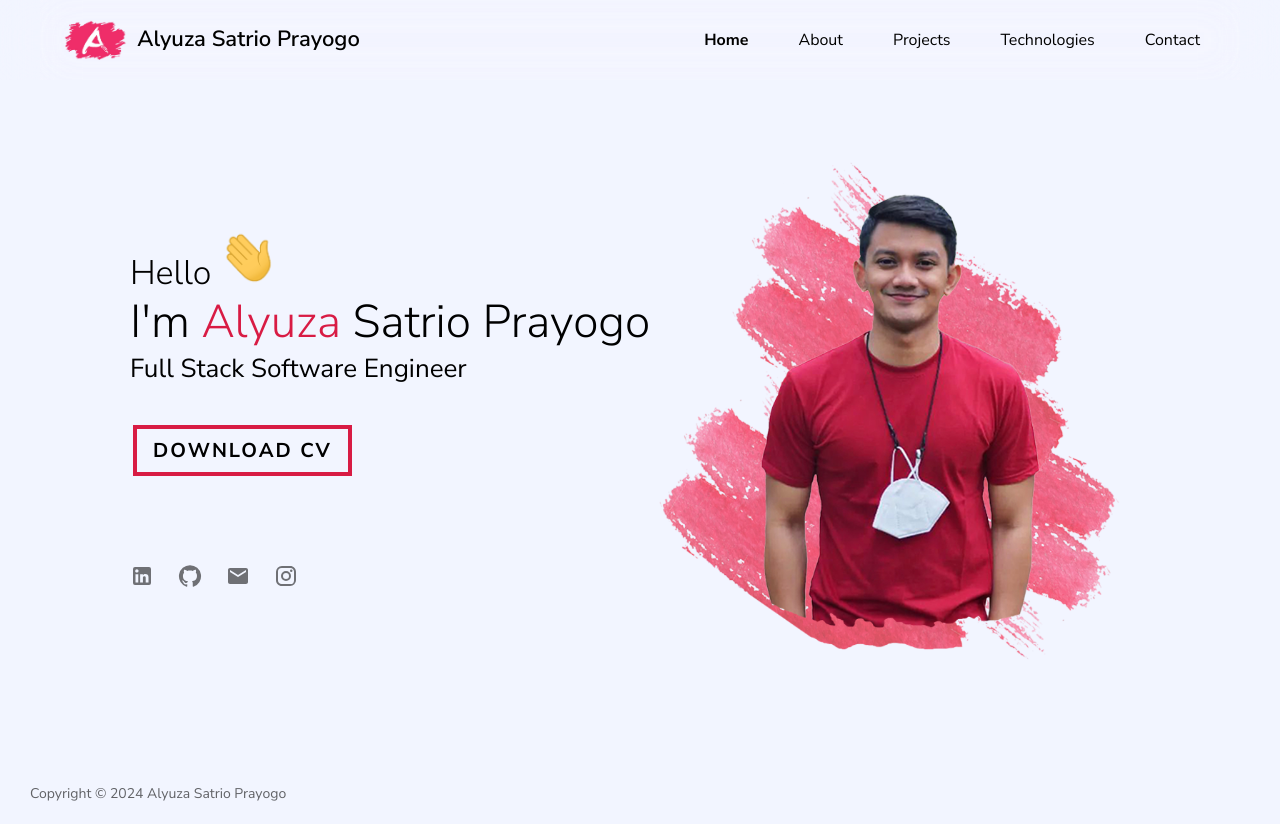
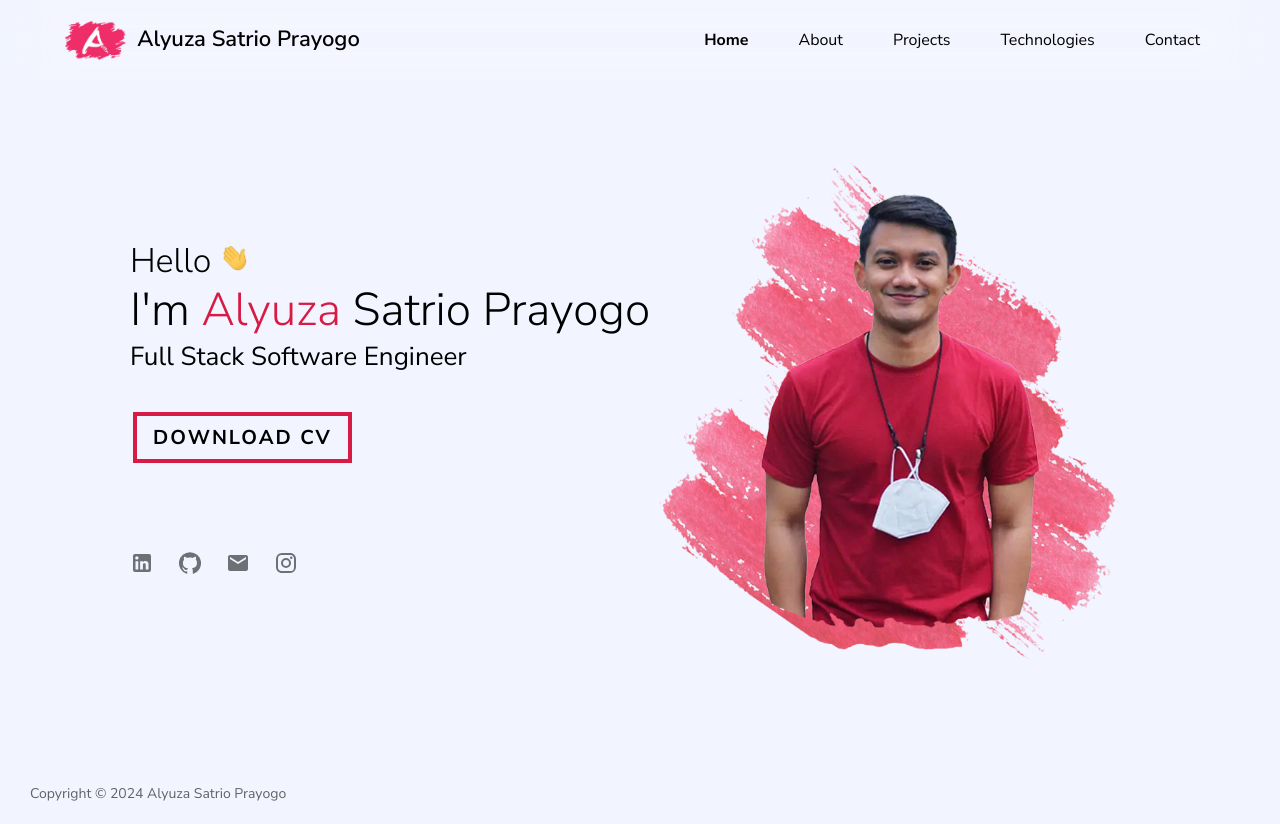
Before and after one commit to alyuza/Personal-Website, a React (Vite) app: page / in a window 1280 px wide. Built offline with nearby package versions, Linux system fonts and the light colour scheme.

Commit message:
update : size of wave animation

```diff
--- a/src/components/MainPage/HomeSection/home.module.scss
+++ b/src/components/MainPage/HomeSection/home.module.scss
@@ -33,7 +33,7 @@ $bcolor1: linear-gradient(180deg, rgba(255, 255, 255, 0.101) 0%, rgba(255, 255,
       }
 
       .wave {
-        width: 58px;
+        width: 30px;
       }
 
       .homeTitle {
```
